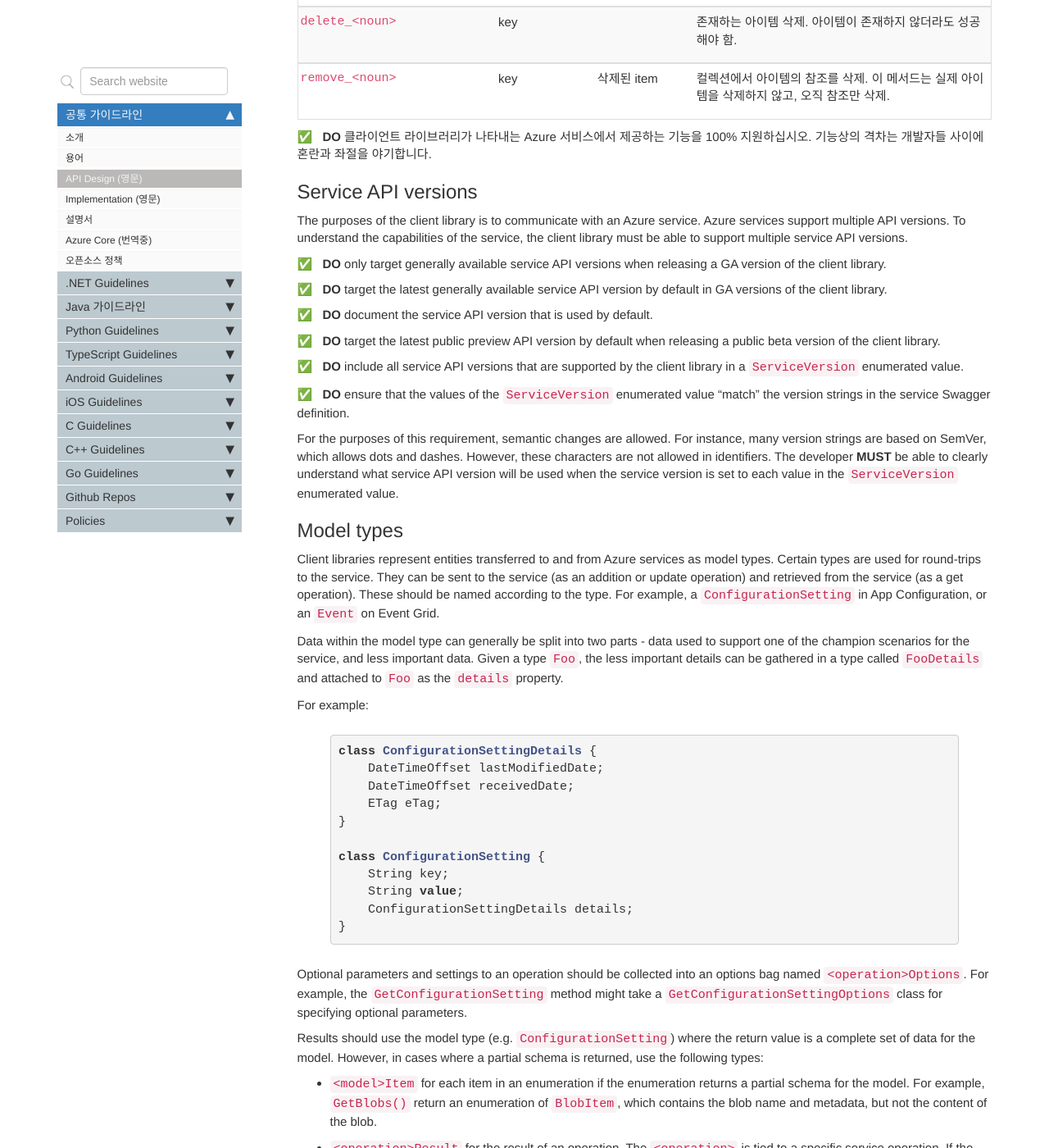
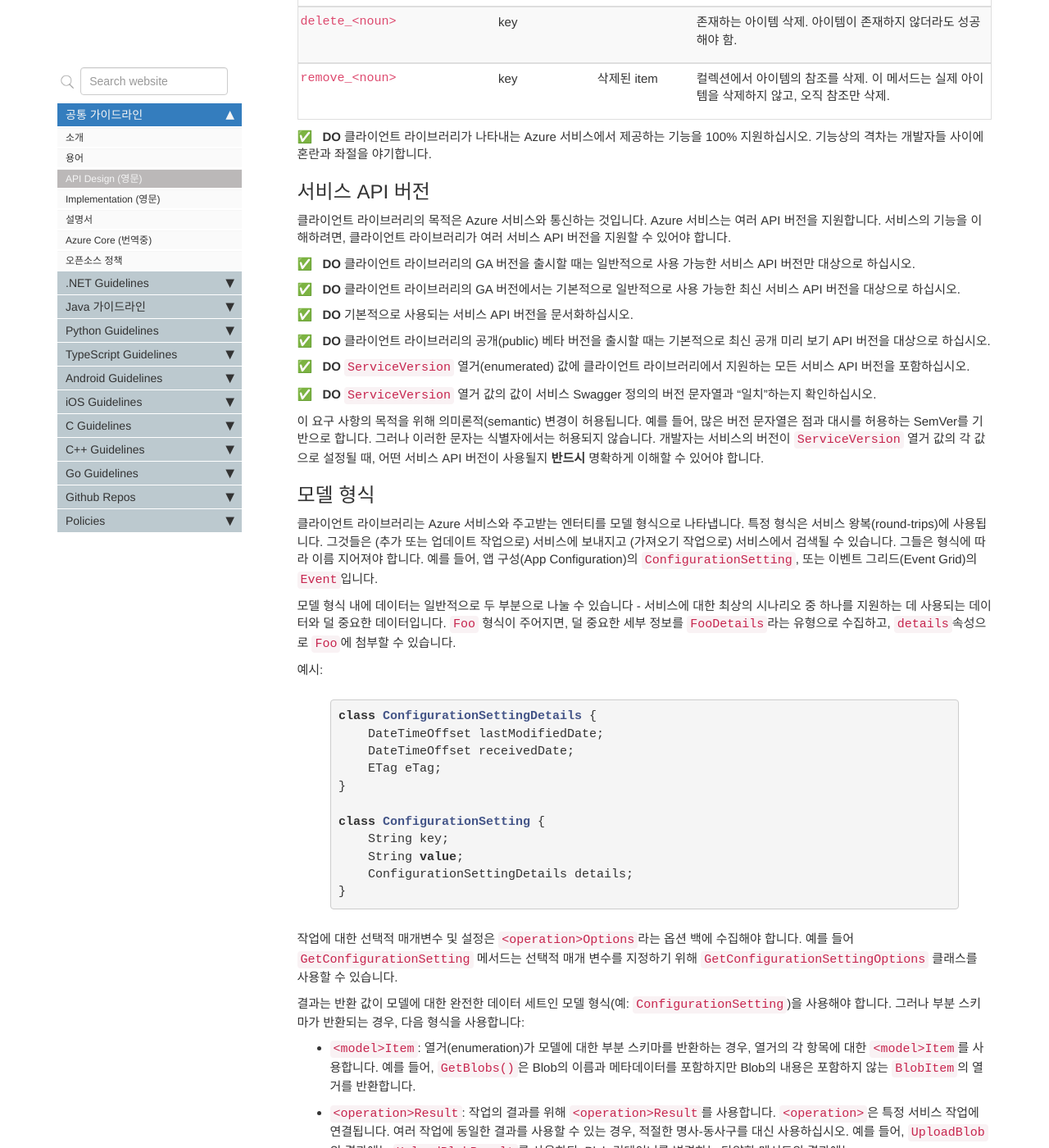
Before and after one commit to Azure/azure-sdk-korean, a Jekyll site: the page built from docs/general/design.md, in a window 1280 px wide and 1400 px high, scrolled down 3813 px. Shown: the whole window at 82% size. Built offline with Jekyll 4.4.1, drawn with Linux system fonts in a browser that asks for light colours; comment, search, counter and statistics services are not loaded; some of the changed text lies outside the part shown.

Commit message:
Translate 'Service API Versions', 'Model Types' of General: API Design

```diff
--- a/docs/general/design.md
+++ b/docs/general/design.md
@@ -81,31 +81,31 @@ API 표면은 소비자가 서비스에 연결하기 위해 인스턴스화하
 
 {% include requirement/MUST id="general-client-feature-support" %} 클라이언트 라이브러리가 나타내는 Azure 서비스에서 제공하는 기능을 100% 지원하십시오. 기능상의 격차는 개발자들 사이에 혼란과 좌절을 야기합니다.
 
-## Service API versions
+## 서비스 API 버전
 
-The purposes of the client library is to communicate with an Azure service.  Azure services support multiple API versions.  To understand the capabilities of the service, the client library must be able to support multiple service API versions.
+클라이언트 라이브러리의 목적은 Azure 서비스와 통신하는 것입니다. Azure 서비스는 여러 API 버전을 지원합니다. 서비스의 기능을 이해하려면, 클라이언트 라이브러리가 여러 서비스 API 버전을 지원할 수 있어야 합니다.
 
-{% include requirement/MUST id="general-service-apiversion-1" %} only target generally available service API versions when releasing a GA version of the client library.
+{% include requirement/MUST id="general-service-apiversion-1" %} 클라이언트 라이브러리의 GA 버전을 출시할 때는 일반적으로 사용 가능한 서비스 API 버전만 대상으로 하십시오.
 
-{% include requirement/MUST id="general-service-apiversion-2" %} target the latest generally available service API version by default in GA versions of the client library.
+{% include requirement/MUST id="general-service-apiversion-2" %} 클라이언트 라이브러리의 GA 버전에서는 기본적으로 일반적으로 사용 가능한 최신 서비스 API 버전을 대상으로 하십시오.
 
-{% include requirement/MUST id="general-service-apiversion-5" %} document the service API version that is used by default.
+{% include requirement/MUST id="general-service-apiversion-5" %} 기본적으로 사용되는 서비스 API 버전을 문서화하십시오.
 
-{% include requirement/MUST id="general-service-apiversion-3" %} target the latest public preview API version by default when releasing a public beta version of the client library.
+{% include requirement/MUST id="general-service-apiversion-3" %} 클라이언트 라이브러리의 공개(public) 베타 버전을 출시할 때는 기본적으로 최신 공개 미리 보기 API 버전을 대상으로 하십시오.
 
-{% include requirement/MUST id="general-service-apiversion-4" %} include all service API versions that are supported by the client library in a `ServiceVersion` enumerated value.
+{% include requirement/MUST id="general-service-apiversion-4" %} `ServiceVersion` 열거(enumerated) 값에 클라이언트 라이브러리에서 지원하는 모든 서비스 API 버전을 포함하십시오.
 
-{% include requirement/MUST id="general-service-apiversion-6" %} ensure that the values of the `ServiceVersion` enumerated value "match" the version strings in the service Swagger definition.
+{% include requirement/MUST id="general-service-apiversion-6" %} `ServiceVersion` 열거 값의 값이 서비스 Swagger 정의의 버전 문자열과 "일치"하는지 확인하십시오.
 
-For the purposes of this requirement, semantic changes are allowed.  For instance, many version strings are based on SemVer, which allows dots and dashes.  However, these characters are not allowed in identifiers.  The developer **MUST** be able to clearly understand what service API version will be used when the service version is set to each value in the `ServiceVersion` enumerated value.
+이 요구 사항의 목적을 위해 의미론적(semantic) 변경이 허용됩니다. 예를 들어, 많은 버전 문자열은 점과 대시를 허용하는 SemVer를 기반으로 합니다. 그러나 이러한 문자는 식별자에서는 허용되지 않습니다. 개발자는 서비스의 버전이 `ServiceVersion` 열거 값의 각 값으로 설정될 때, 어떤 서비스 API 버전이 사용될지 **반드시** 명확하게 이해할 수 있어야 합니다.
 
-## Model types
+## 모델 형식
 
-Client libraries represent entities transferred to and from Azure services as model types.   Certain types are used for round-trips to the service.  They can be sent to the service (as an addition or update operation) and retrieved from the service (as a get operation).  These should be named according to the type.  For example, a `ConfigurationSetting` in App Configuration, or an `Event` on Event Grid.
+클라이언트 라이브러리는 Azure 서비스와 주고받는 엔터티를 모델 형식으로 나타냅니다. 특정 형식은 서비스 왕복(round-trips)에 사용됩니다. 그것들은 (추가 또는 업데이트 작업으로) 서비스에 보내지고 (가져오기 작업으로) 서비스에서 검색될 수 있습니다. 그들은 형식에 따라 이름 지어져야 합니다. 예를 들어, 앱 구성(App Configuration)의 `ConfigurationSetting`, 또는 이벤트 그리드(Event Grid)의 `Event`입니다.
 
-Data within the model type can generally be split into two parts - data used to support one of the champion scenarios for the service, and less important data.  Given a type `Foo`, the less important details can be gathered in a type called `FooDetails` and attached to `Foo` as the `details` property.
+모델 형식 내에 데이터는 일반적으로 두 부분으로 나눌 수 있습니다 - 서비스에 대한 최상의 시나리오 중 하나를 지원하는 데 사용되는 데이터와 덜 중요한 데이터입니다. `Foo` 형식이 주어지면, 덜 중요한 세부 정보를 `FooDetails`라는 유형으로 수집하고, `details`속성으로 `Foo`에 첨부할 수 있습니다.
 
-For example:
+예시:
 
 {% highlight csharp %}
 class ConfigurationSettingDetails {
@@ -121,22 +121,22 @@ class ConfigurationSetting {
 }
 {% endhighlight %}
 
-Optional parameters and settings to an operation should be collected into an options bag named `<operation>Options`. For example, the `GetConfigurationSetting` method might take a `GetConfigurationSettingOptions` class for specifying optional parameters.
+작업에 대한 선택적 매개변수 및 설정은 `<operation>Options`라는 옵션 백에 수집해야 합니다. 예를 들어 `GetConfigurationSetting` 메서드는 선택적 매개 변수를 지정하기 위해 `GetConfigurationSettingOptions` 클래스를 사용할 수 있습니다.
 
-Results should use the model type (e.g. `ConfigurationSetting`) where the return value is a complete set of data for the model.  However, in cases where a partial schema is returned, use the following types:
+결과는 반환 값이 모델에 대한 완전한 데이터 세트인 모델 형식(예: `ConfigurationSetting`)을 사용해야 합니다. 그러나 부분 스키마가 반환되는 경우, 다음 형식을 사용합니다:
 
-* `<model>Item` for each item in an enumeration if the enumeration returns a partial schema for the model.  For example, `GetBlobs()` return an enumeration of `BlobItem`, which contains the blob name and metadata, but not the content of the blob.
-* `<operation>Result` for the result of an operation.  The `<operation>` is tied to a specific service operation.  If the same result can be used for multiple operations, use a suitable noun-verb phrase instead.  For example, use `UploadBlobResult` for the result from `UploadBlob`, but `ContainerChangeResult` for results from the various methods that change a blob container.
+* `<model>Item`: 열거(enumeration)가 모델에 대한 부분 스키마를 반환하는 경우, 열거의 각 항목에 대한 `<model>Item`를 사용합니다. 예를 들어, `GetBlobs()`은 Blob의 이름과 메타데이터를 포함하지만 Blob의 내용은 포함하지 않는 `BlobItem`의 열거를 반환합니다.
+* `<operation>Result`: 작업의 결과를 위해 `<operation>Result`를 사용합니다. `<operation>`은 특정 서비스 작업에 연결됩니다. 여러 작업에 동일한 결과를 사용할 수 있는 경우, 적절한 명사-동사구를 대신 사용하십시오. 예를 들어, `UploadBlob`의 결과에는 `UploadBlobResult`를 사용하되, Blob 컨테이너를 변경하는 다양한 메서드의 결과에는 `ContainerChangeResult`를 사용합니다.
 
-The following table enumerates the various models you might create:
+다음 표에는 생성할 수 있는 다양한 모델이 나열되어 있습니다:
 
-| Type | Example | Usage |
-| `<model>` | `Secret` | The full data for a resource |
-| `<model>Details` | `SecretDetails` | Less important details about a resource.  Attached to `<model>.details` |
-| `<model>Item` | `SecretItem` | A partial set of data returned for enumeration |
-| `<operation>Options` | `AddSecretOptions` | Optional parameters to a single operation |
-| `<operation>Result` | `AddSecretResult` | A partial or different set of data for a single operation |
-| `<model><verb>Result` | `SecretChangeResult` | A partial or different set of data for multiple operations on a model |
+| 형식 | 예시 | 사용 |
+| `<model>` | `Secret` | 리소스의 전체 데이터. |
+| `<model>Details` | `SecretDetails` | 리소스에 대한 덜 중요한 세부정보. `<model>.details`에 첨부됨.|
+| `<model>Item` | `SecretItem` | 열거에 대해 반환된 데이터의 부분 집합. |
+| `<operation>Options` | `AddSecretOptions` | 단일 작업에 대한 선택적 매개변수. |
+| `<operation>Result` | `AddSecretResult` | 단일 작업에 대한 부분 또는 다른 데이터 집합. |
+| `<model><verb>Result` | `SecretChangeResult` | 모델에 대한 여러 작업에 대한 부분적 또는 다른 데이터 집합.  |
 
 ## Network requests
 
```
